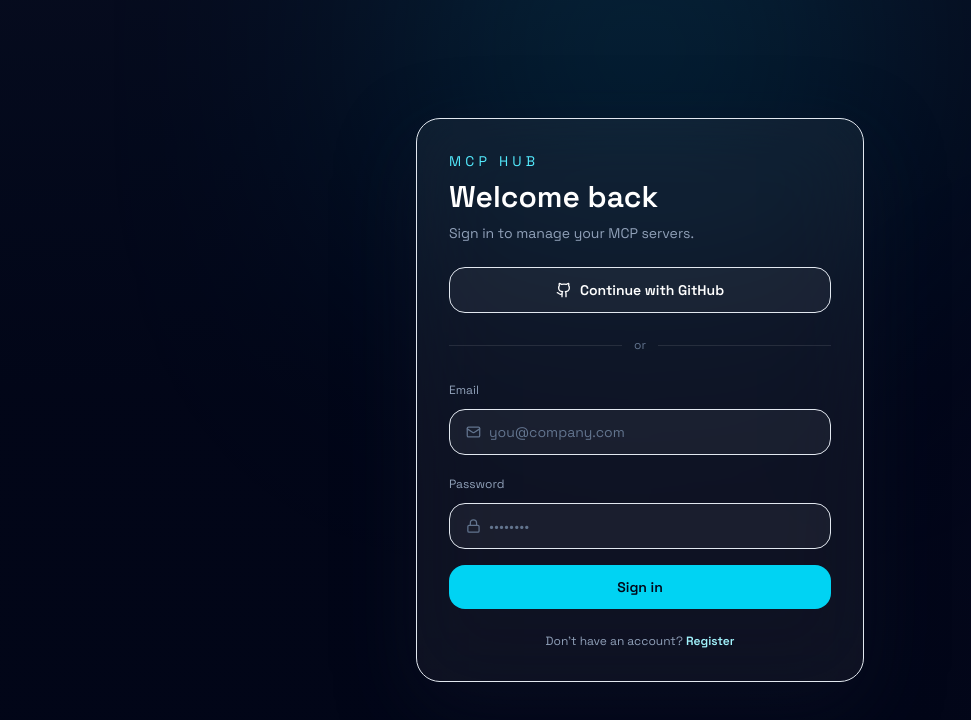
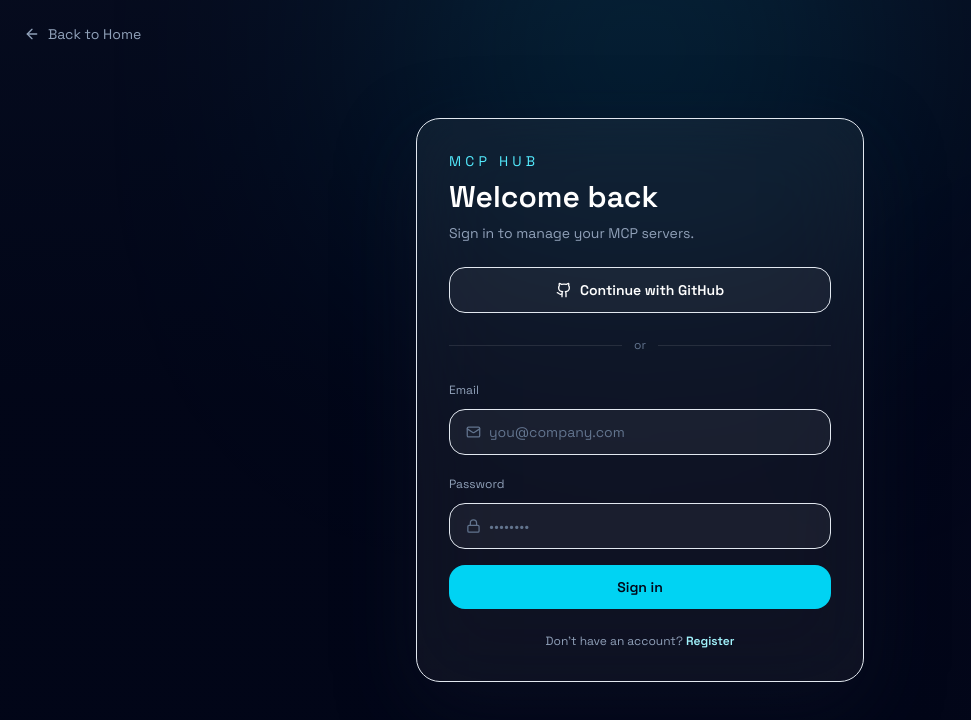
Before and after one commit to SvenSonnborn/mcp-hub, a Next.js app: page /login in a window 1280 px wide. Shown: the top 720 px of the page, without its empty margins (0-971 px from the left). Built offline with nearby package versions, Linux system fonts and the light colour scheme; no server answers.

Commit message:
feat: add back to home button on login and register pages

```diff
--- a/app/login/page.tsx
+++ b/app/login/page.tsx
@@ -5,7 +5,7 @@ import { motion } from 'framer-motion'
 import { Space_Grotesk } from 'next/font/google'
 import Link from 'next/link'
 import { useRouter, useSearchParams } from 'next/navigation'
-import { Github, Lock, Mail } from 'lucide-react'
+import { Github, Lock, Mail, ArrowLeft } from 'lucide-react'
 import { createSupabaseBrowserClient } from '@/lib/supabase/client'
 
 const spaceGrotesk = Space_Grotesk({ subsets: ['latin'], display: 'swap' })
@@ -161,6 +161,14 @@ export default function LoginPage() {
           <div className="absolute inset-0 bg-gradient-to-b from-slate-900/30 via-slate-950/60 to-slate-950" />
         </div>
 
+        <Link
+          href="/"
+          className="absolute top-6 left-6 flex items-center gap-2 text-sm text-slate-400 transition-colors hover:text-white"
+        >
+          <ArrowLeft className="h-4 w-4" />
+          Back to Home
+        </Link>
+
         <div className="relative w-full max-w-md rounded-3xl border border-white/10 bg-white/5 p-8 shadow-[0_25px_80px_rgba(15,23,42,0.45)] backdrop-blur-2xl">
           <div className="mb-6 space-y-2">
             <p className="text-sm tracking-[0.3em] text-cyan-300 uppercase">MCP Hub</p>
--- a/app/register/page.tsx
+++ b/app/register/page.tsx
@@ -5,7 +5,7 @@ import { motion } from 'framer-motion'
 import { Space_Grotesk } from 'next/font/google'
 import Link from 'next/link'
 import { useRouter, useSearchParams } from 'next/navigation'
-import { Github, Lock, Mail } from 'lucide-react'
+import { Github, Lock, Mail, ArrowLeft } from 'lucide-react'
 import { createSupabaseBrowserClient } from '@/lib/supabase/client'
 
 const spaceGrotesk = Space_Grotesk({ subsets: ['latin'], display: 'swap' })
@@ -190,6 +190,14 @@ export default function RegisterPage() {
             <RegisterForm />
           </Suspense>
         </div>
+
+        <Link
+          href="/"
+          className="absolute top-6 left-6 flex items-center gap-2 text-sm text-slate-400 transition-colors hover:text-white"
+        >
+          <ArrowLeft className="h-4 w-4" />
+          Back to Home
+        </Link>
       </div>
     </motion.main>
   )
```
